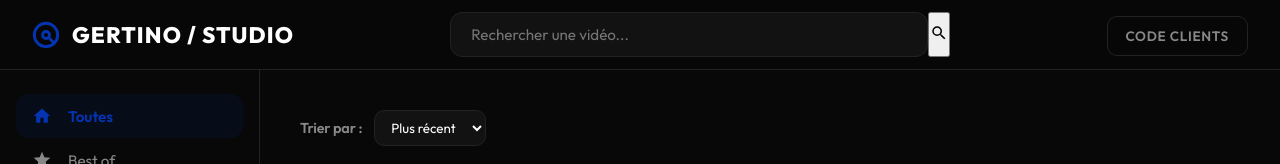
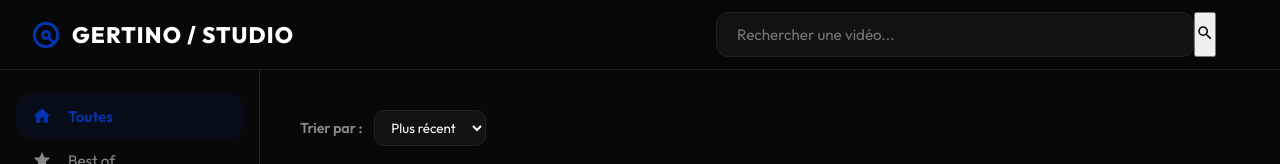
Before and after one commit to gertino-dev/Gertino-Video-Portofolio, a React app: page index.html in a window 1280 px wide. Shown: the top 164 px of the page. Built offline with nearby package versions, Linux system fonts and the light colour scheme.

Commit message:
Remove admin link from top actions

```diff
--- a/index.html
+++ b/index.html
@@ -56,9 +56,7 @@
                 <svg viewBox="0 0 24 24" width="18" height="18" fill="currentColor"><path d="M15.5 14h-.79l-.28-.27A6.471 6.471 0 0 0 16 9.5 6.5 6.5 0 1 0 9.5 16c1.61 0 3.09-.59 4.23-1.57l.27.28v.79l5 4.99L20.49 19l-4.99-5zm-6 0C7.01 14 5 11.99 5 9.5S7.01 5 9.5 5 14 7.01 14 9.5 11.99 14 9.5 14z"/></svg>
             </button>
         </div>
-        <div class="top-actions">
-            <a href="admin/" class="admin-link">Code clients</a>
-        </div>
+
     </header>
 
     <main class="layout">
```
